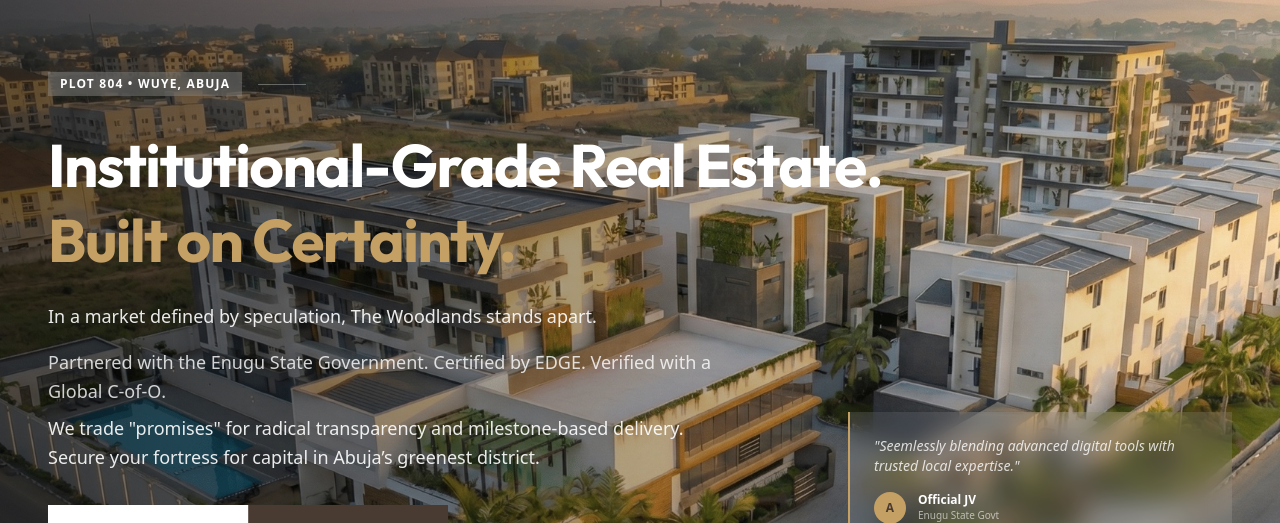
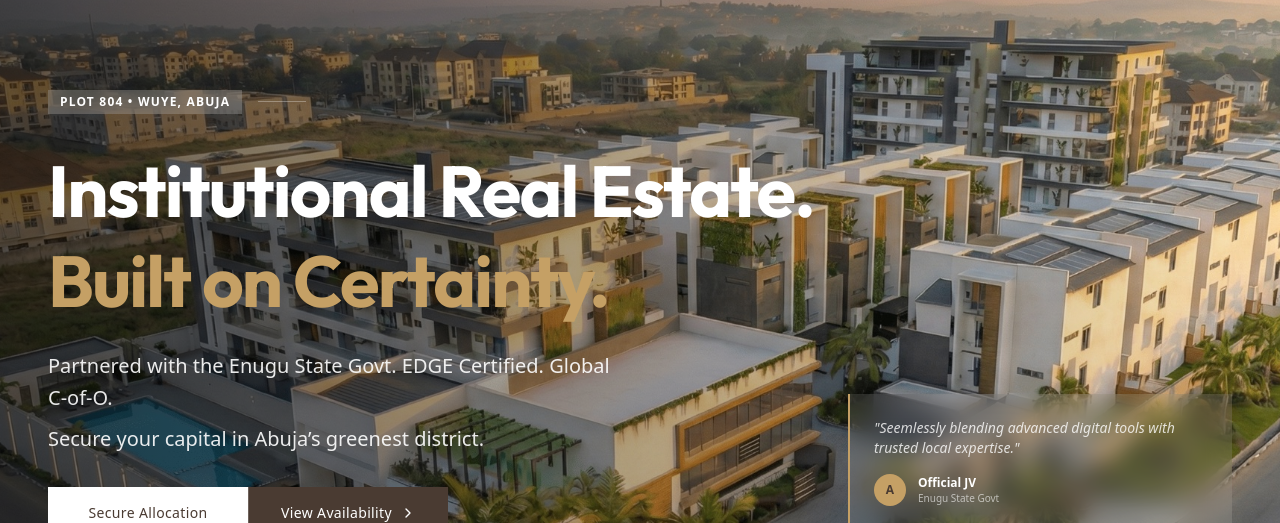
Before and after one commit to theceoas2/thewoodlands, a React (Vite) app: page / in a window 1280 px wide. Shown: the part 106-629 px from the top of the page. Built offline with nearby package versions, Linux system fonts and the light colour scheme.

Commit message:
feat: add site preloader and shorten hero copy

```diff
--- a/src/App.jsx
+++ b/src/App.jsx
@@ -111,12 +111,13 @@
 import ProjectOverview from './components/ProjectOverview';
 import Gallery from './components/Gallery';
 import FloorPlans from './components/FloorPlans';
-import LeadMagnet from './components/LeadMagnet';
+import Preloader from './components/Preloader';
 
 // ... (Navbar and Footer components remain unchanged)
 
 const HomePage = () => (
   <>
+    <Preloader />
     <Hero />
     <ProjectOverview />
     <FloorPlans />
--- a/src/components/Hero.jsx
+++ b/src/components/Hero.jsx
@@ -38,18 +38,14 @@
             <div className="h-px w-12 bg-white/30"></div>
           </div>
 
-          <h1 className="text-4xl md:text-5xl lg:text-6xl font-bold mb-6 leading-tight">
-            Institutional-Grade Real Estate. <br />
+          <h1 className="text-4xl md:text-5xl lg:text-7xl font-bold mb-6 leading-tight">
+            Institutional Real Estate. <br />
             <span className="text-gold">Built on Certainty.</span>
           </h1>
-          <p className="text-base md:text-lg text-white/90 mb-8 max-w-2xl font-light leading-relaxed">
-            In a market defined by speculation, The Woodlands stands apart.
-            <br className="hidden md:block" />
-            <span className="block mt-4 text-white/80">
-              Partnered with the <strong>Enugu State Government</strong>. Certified by <strong>EDGE</strong>. Verified with a <strong>Global C-of-O</strong>.
-            </span>
+          <p className="text-base md:text-xl text-white/90 mb-8 max-w-xl font-light leading-relaxed">
+            Partnered with the <strong>Enugu State Govt</strong>. EDGE Certified. Global C-of-O.
             <span className="block mt-2">
-              We trade "promises" for radical transparency and milestone-based delivery. Secure your fortress for capital in Abuja’s greenest district.
+              Secure your capital in Abuja’s greenest district.
             </span>
           </p>
 
--- /dev/null
+++ b/src/components/Preloader.jsx
@@ -0,0 +1,50 @@
+import React, { useEffect, useState } from 'react';
+import { motion, AnimatePresence } from 'framer-motion';
+
+const Preloader = () => {
+    const [progress, setProgress] = useState(0);
+    const [isVisible, setIsVisible] = useState(true);
+
+    useEffect(() => {
+        const timer = setInterval(() => {
+            setProgress((prev) => {
+                if (prev >= 100) {
+                    clearInterval(timer);
+                    setTimeout(() => setIsVisible(false), 500); // Fade out delay
+                    return 100;
+                }
+                return prev + Math.floor(Math.random() * 10) + 1; // Random increment
+            });
+        }, 100);
+
+        return () => clearInterval(timer);
+    }, []);
+
+    return (
+        <AnimatePresence>
+            {isVisible && (
+                <motion.div
+                    className="fixed inset-0 z-[60] flex items-center justify-center bg-coffee text-white"
+                    initial={{ opacity: 1 }}
+                    exit={{ opacity: 0, transition: { duration: 0.8, ease: "easeInOut" } }}
+                >
+                    <div className="text-center">
+                        <motion.div
+                            initial={{ scale: 0.8, opacity: 0 }}
+                            animate={{ scale: 1, opacity: 1 }}
+                            transition={{ duration: 0.5 }}
+                            className="font-heading text-6xl md:text-9xl font-bold text-gold mb-4"
+                        >
+                            {progress}%
+                        </motion.div>
+                        <p className="text-xs uppercase tracking-[0.3em] text-white/60 animate-pulse">
+                            Loading Experience
+                        </p>
+                    </div>
+                </motion.div>
+            )}
+        </AnimatePresence>
+    );
+};
+
+export default Preloader;
```
